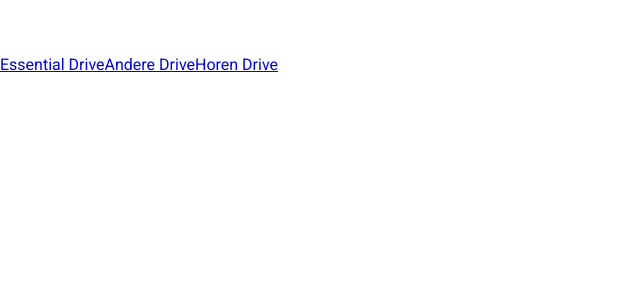
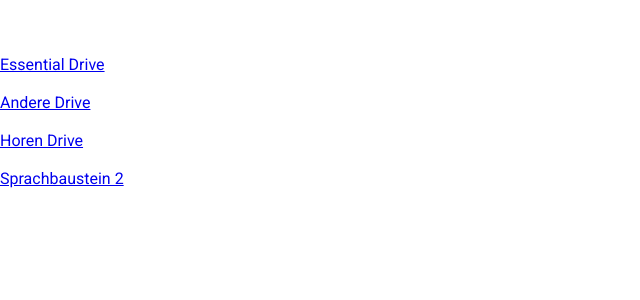
Before and after one commit to akramthedev/die-deutsch-traum, a React (Create React App) app: page /Dokument-Telc in a window 1280 px wide. Shown: the top 300 px of the page, without its empty margins (0-640 px from the left). Built offline with nearby package versions, Linux system fonts and the light colour scheme.

Commit message:
Update DokumentTelc.jsx

```diff
--- a/src/DokumentTelc.jsx
+++ b/src/DokumentTelc.jsx
@@ -11,13 +11,25 @@ const Dokument = () => {
         Essential Drive
       </a>
 
+      <br/><br/>
+
       <a href="https://drive.google.com/drive/folders/1NgRuAnROT4ED9yGJJP9fvWbeltLGCCmR?usp=sharing">
         Andere Drive
       </a>
+      <br/><br/>
 
       <a href="https://drive.google.com/drive/folders/1G8vR825DwG-FmSon2JEpZibD6_1SZAut">
         Horen Drive
       </a>
+      <br/><br/>
+
+
+      <a href="https://shorturl.at/pLW6J">
+        Sprachbaustein 2
+      </a>
+      <br/><br/>
+
+
 
     </div>
   );
```
